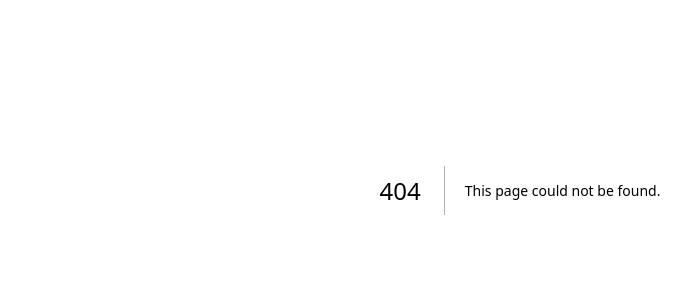
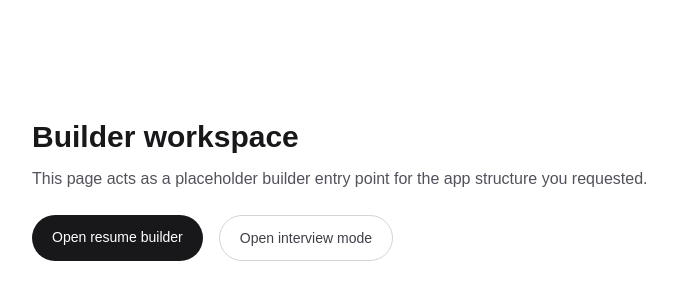
Before and after one commit to farizadam/resume-ai, a Next.js app: page /builder in a window 1280 px wide. Before the commit this address had no page. Shown: the part 210-510 px from the top of the page, without its empty margins (120-811 px from the left). Built offline with nearby package versions, Linux system fonts and the light colour scheme.

Commit message:
Update app/builder/page.tsx

```diff
--- /dev/null
+++ b/app/builder/page.tsx
@@ -0,0 +1,20 @@
+import Link from "next/link";
+
+export default function BuilderPage() {
+  return (
+    <main className="mx-auto flex min-h-screen w-full max-w-5xl flex-col justify-center px-6 py-16">
+      <h1 className="text-3xl font-semibold text-zinc-900">Builder workspace</h1>
+      <p className="mt-3 max-w-2xl text-zinc-600">
+        This page acts as a placeholder builder entry point for the app structure you requested.
+      </p>
+      <div className="mt-6 flex gap-4">
+        <Link href="/resume" className="rounded-full bg-zinc-900 px-5 py-3 text-sm font-medium text-white">
+          Open resume builder
+        </Link>
+        <Link href="/interview" className="rounded-full border border-zinc-300 px-5 py-3 text-sm font-medium text-zinc-700">
+          Open interview mode
+        </Link>
+      </div>
+    </main>
+  );
+}
```
